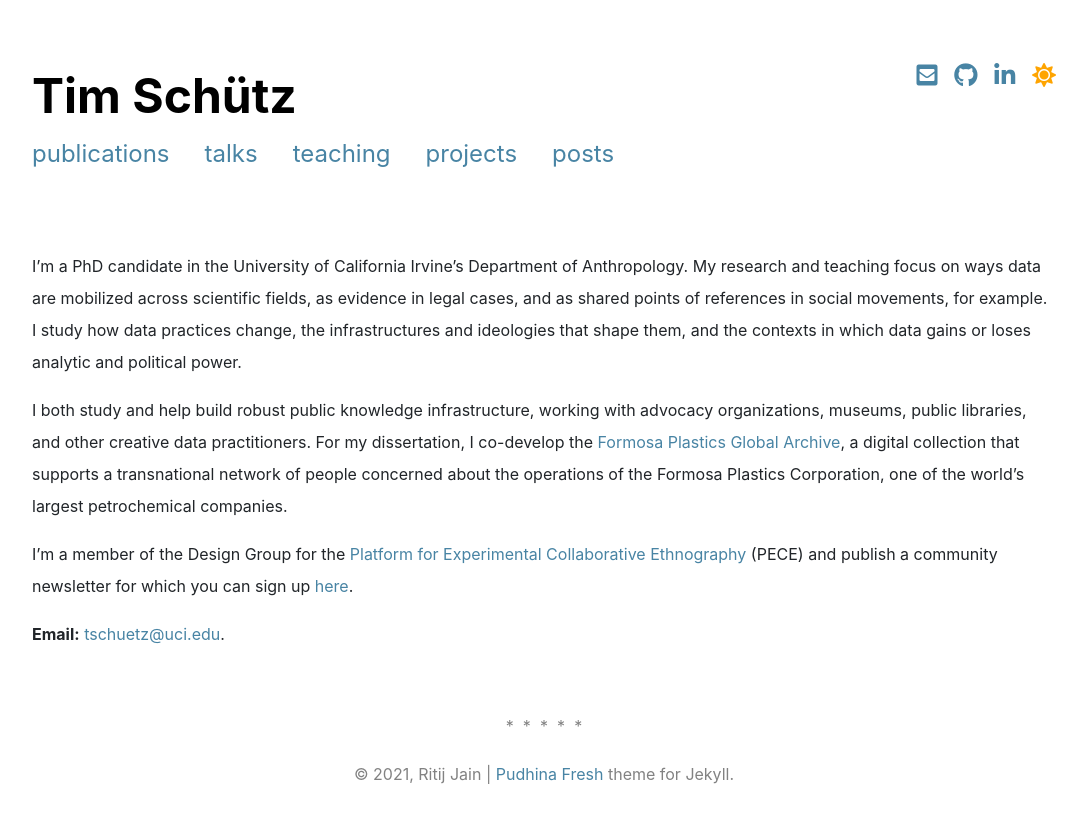
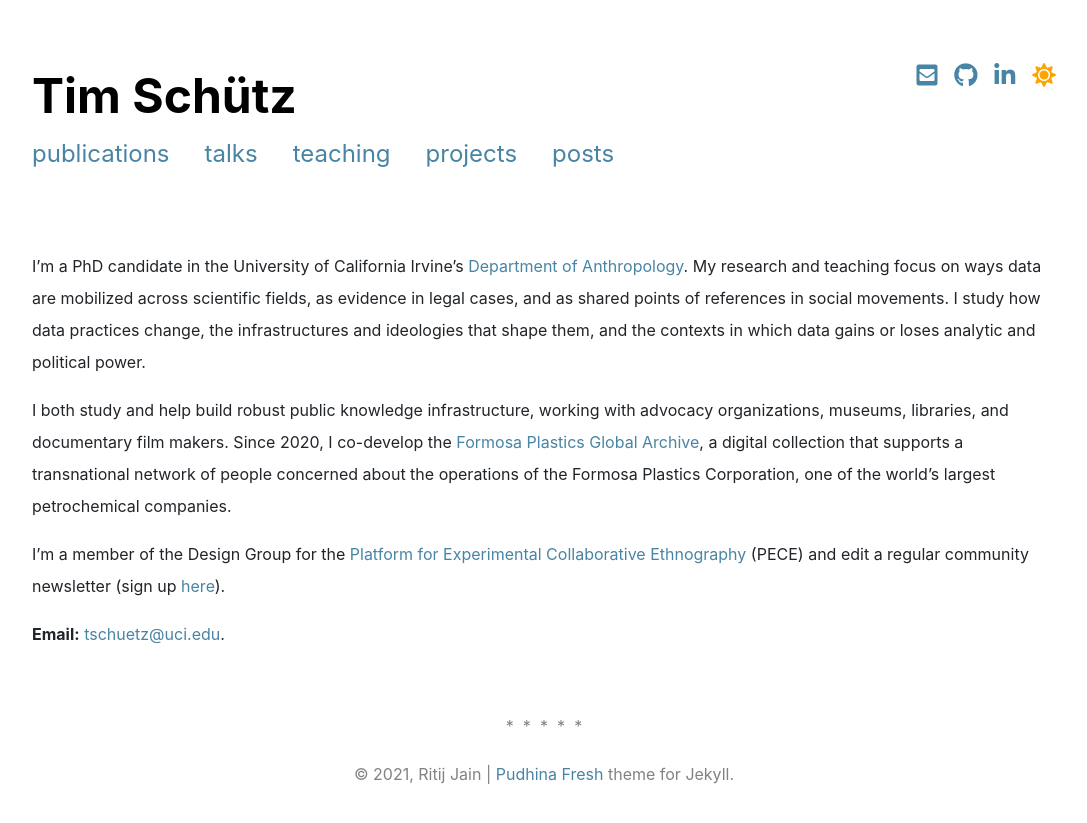
Before and after one commit to timschuetz/personal, a Jekyll site: the page built from index.md, in a window 1280 px wide. Shown: the top 823 px of the page, without its empty margins (96-1183 px from the left). Built offline with Jekyll 4.4.1, drawn with Linux system fonts in a browser that asks for light colours; nearby versions of some CDN libraries; a style sheet for code colours, icons or effects is not loaded.

Commit message:
Update index.md

```diff
--- a/index.md
+++ b/index.md
@@ -8,10 +8,10 @@ sitemap:
   priority: 1.0
 ---
 
-I'm a PhD candidate in the University of California Irvine's Department of Anthropology. My research and teaching focus on ways data are mobilized across scientific fields, as evidence in legal cases, and as shared points of references in social movements, for example. I study how data practices change, the infrastructures and ideologies that shape them, and the contexts in which data gains or loses analytic and political power.
+I'm a PhD candidate in the University of California Irvine's [Department of Anthropology](https://www.anthropology.uci.edu/). My research and teaching focus on ways data are mobilized across scientific fields, as evidence in legal cases, and as shared points of references in social movements. I study how data practices change, the infrastructures and ideologies that shape them, and the contexts in which data gains or loses analytic and political power.
 
-I both study and help build robust public knowledge infrastructure, working with advocacy organizations, museums, public libraries, and other creative data practitioners. For my dissertation, I co-develop the [Formosa Plastics Global Archive](https://disaster-sts-network.org/content/formosa-plastics-global-archive-%E5%8F%B0%E7%81%A3%E5%A1%91%E8%86%A0%E6%AA%94%E6%A1%88%E9%A4%A8/essay), a digital collection that supports a transnational network of people concerned about the operations of the Formosa Plastics Corporation, one of the world's largest petrochemical companies.
+I both study and help build robust public knowledge infrastructure, working with advocacy organizations, museums, libraries, and documentary film makers. Since 2020, I co-develop the [Formosa Plastics Global Archive](https://disaster-sts-network.org/content/formosa-plastics-global-archive-%E5%8F%B0%E7%81%A3%E5%A1%91%E8%86%A0%E6%AA%94%E6%A1%88%E9%A4%A8/essay), a digital collection that supports a transnational network of people concerned about the operations of the Formosa Plastics Corporation, one of the world's largest petrochemical companies.
 
-I'm a member of the Design Group for the [Platform for Experimental Collaborative Ethnography](www.worldpece.org) (PECE) and publish a community newsletter for which you can sign up [here](https://github.us20.list-manage.com/subscribe?u=28f50ca38ef652df957d5cbd6&id=0ed4893b1f).
+I'm a member of the Design Group for the [Platform for Experimental Collaborative Ethnography](www.worldpece.org) (PECE) and edit a regular community newsletter (sign up [here](https://github.us20.list-manage.com/subscribe?u=28f50ca38ef652df957d5cbd6&id=0ed4893b1f)).
 
 **Email:** [tschuetz@uci.edu](mailto:tschuetz.uci.edu).
```
